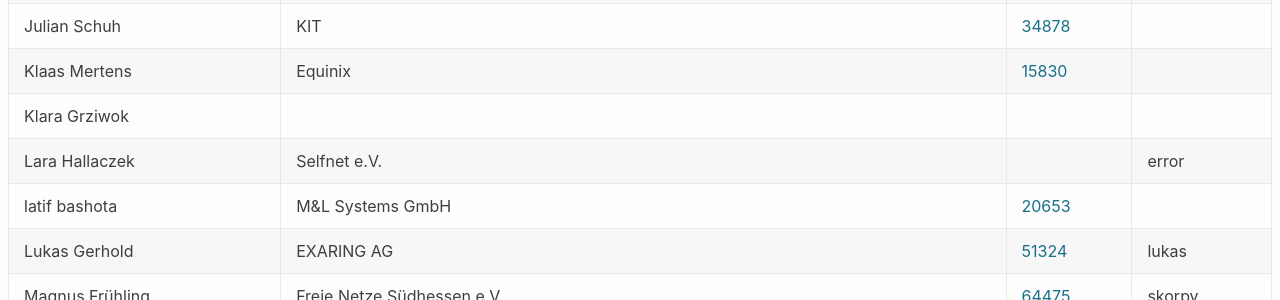
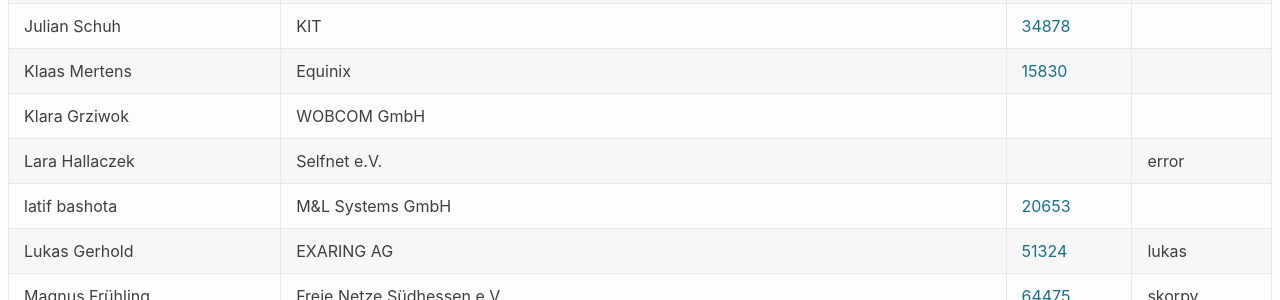
Before and after one commit to denog/pretix-attendeelist, a Jekyll site: the page built from denogmeetup24-04/index.markdown, in a window 1280 px wide and 900 px high, scrolled down 616 px. Shown: the part 154-454 px from the top of the window. Built offline with Jekyll 4.4.1, drawn with Linux system fonts in a browser that asks for light colours.

Commit message:
Latest data: Wed Apr 24 14:30:35 UTC 2024

```diff
--- a/_data/attendees_denogmeetup24-04.json
+++ b/_data/attendees_denogmeetup24-04.json
@@ -109,7 +109,7 @@
   },
   {
     "name": "Klara Grziwok",
-    "company": null,
+    "company": "WOBCOM GmbH",
     "irc": null,
     "asn": null
   },
```
